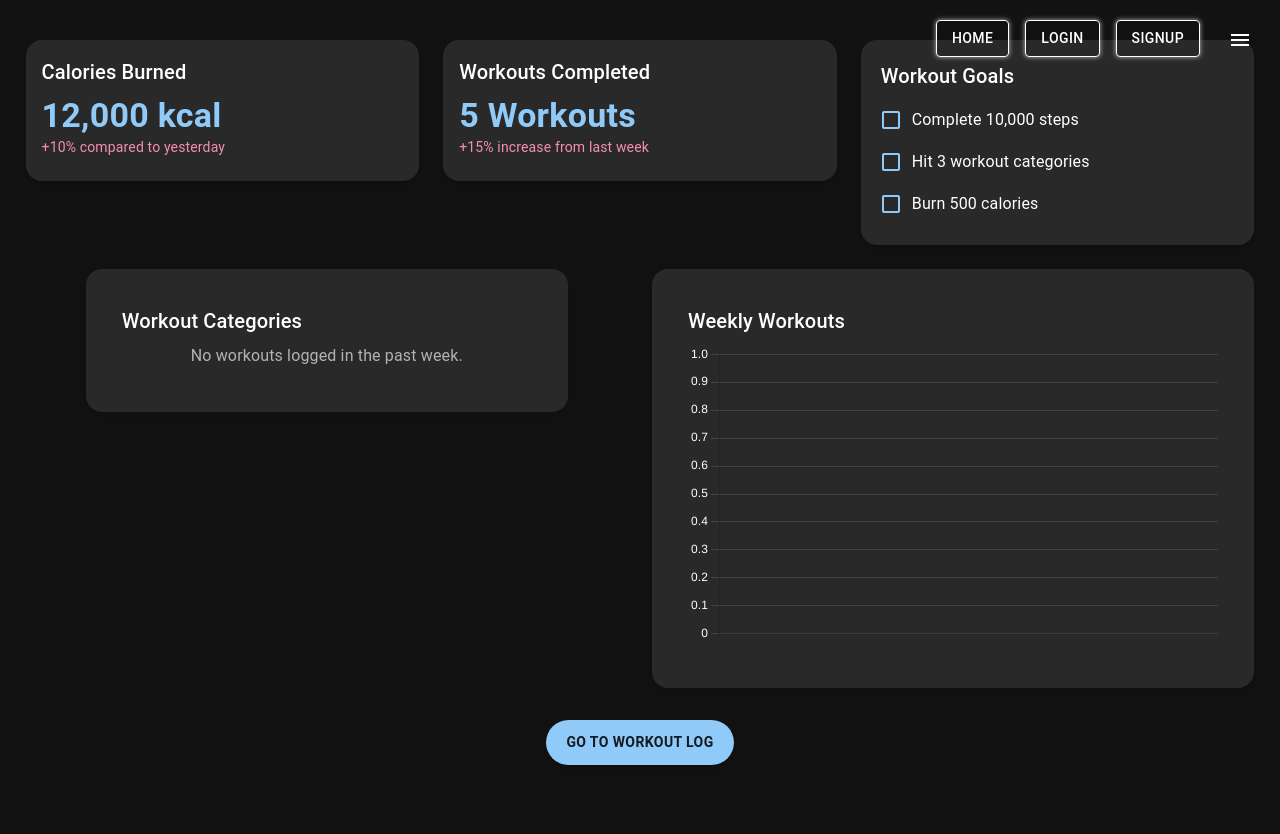
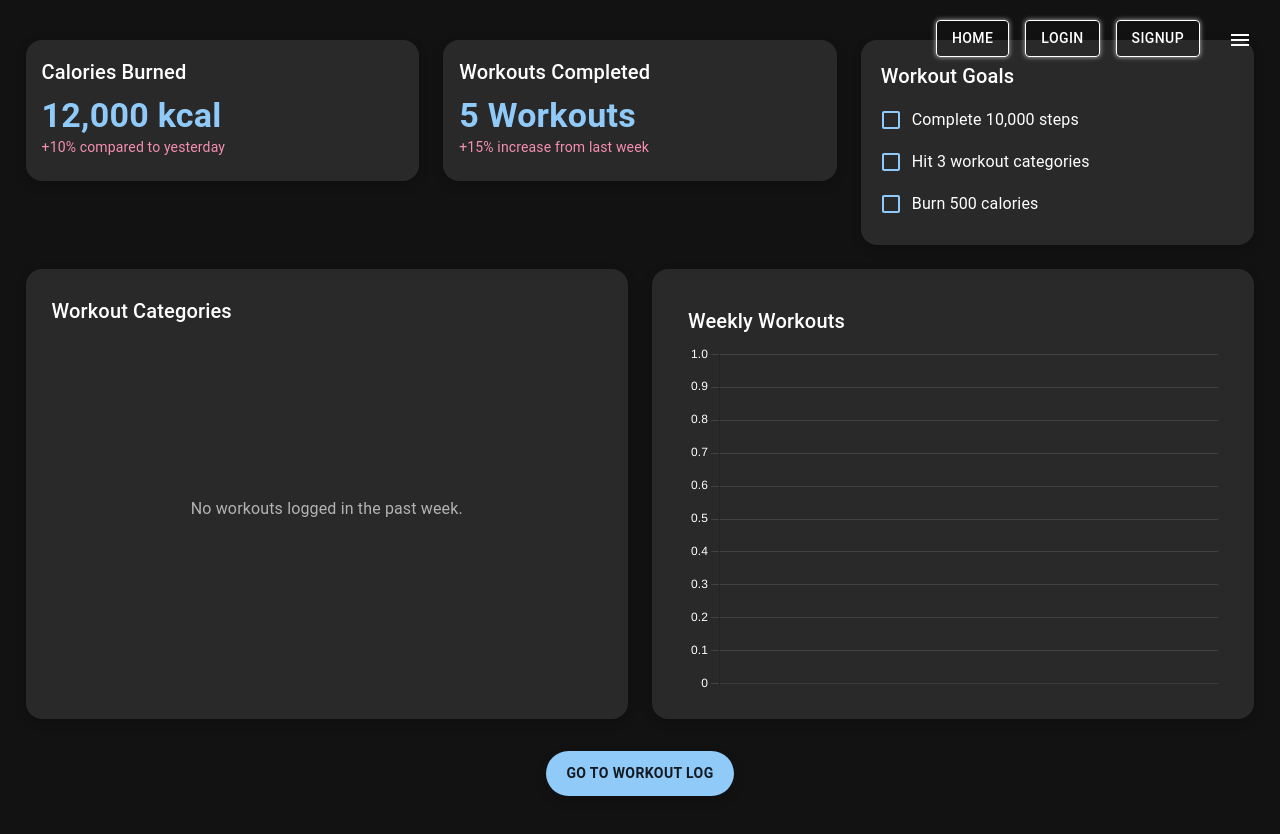
Before and after one commit to ngupta0843/CS35L-Final-Project, a React (Create React App) app in the folder client/: page /dashboard in a window 1280 px wide. Before the commit the page ends 805 px from the top, so only its background shows below. Built offline with nearby package versions, Linux system fonts and the light colour scheme.

Commit message:
Finished UI for Piegraph and Weekly workouts

```diff
--- a/client/src/components/dashboard/BarChartCard.jsx
+++ b/client/src/components/dashboard/BarChartCard.jsx
@@ -2,24 +2,41 @@ import React from "react";
 import { Card, CardContent, Typography, Box } from "@mui/material";
 import { Bar } from "react-chartjs-2";
 
-const BarChartCard = ({ title, data, options }) => (
+const BarChartCard = ({ title, data, options }) => {
+  const updatedOptions = {
+    ...options,
+    responsive: true,
+    maintainAspectRatio: false,
+    scales: {
+      x: {
+        reverse: true,
+      },
+      ...options.scales,
+    },
+  };
+
+  return (
     <Card
   sx={{
     backgroundColor: "background.paper",
     borderRadius: 4,
     boxShadow: "0px 4px 12px rgba(0, 0, 0, 0.2)",
     padding: "20px",
+    width: "100%", // Same width as PieChartCard
+    height: "450px", // Same height as PieChartCard
   }}
 >
+
       <CardContent>
         <Typography variant="h6" gutterBottom>
           {title}
         </Typography>
-      <Box sx={{ height: "300px" }}>
-        <Bar data={data} options={options} />
+        <Box sx={{ height: "350px" }}>
+          <Bar data={data} options={updatedOptions} />
         </Box>
       </CardContent>
     </Card>
   );
+};
 
 export default BarChartCard;
--- a/client/src/components/dashboard/Dashboard.jsx
+++ b/client/src/components/dashboard/Dashboard.jsx
@@ -112,8 +112,15 @@ const Dashboard = () => {
     responsive: true,
     maintainAspectRatio: false,
     scales: {
-      x: { ticks: { color: "#FFFFFF" }, grid: { color: "#424242" } },
-      y: { ticks: { color: "#FFFFFF" }, grid: { color: "#424242" } },
+      x: {
+        ticks: { color: "#FFFFFF" },
+        grid: { color: "#424242" },
+        reverse: true, // Reverse the x-axis so the most recent date is on the right
+      },
+      y: {
+        ticks: { color: "#FFFFFF" },
+        grid: { color: "#424242" },
+      },
     },
   };
 
@@ -135,10 +142,14 @@ const Dashboard = () => {
 
           {/* Charts */}
           <Grid item xs={12} md={6}>
-            <PieChartCard title="Workout Categories" data={pieData} />
+            <Box sx={{ height: "450px" }}>
+              <PieChartCard title="Workout Categories" data={pieData} />
+            </Box>
           </Grid>
           <Grid item xs={12} md={6}>
-            <BarChartCard title="Weekly Workouts" data={barData} options={barOptions} />
+            <Box sx={{ height: "450px" }}>
+              <BarChartCard title="Weekly Workouts" data={barData} options={barOptions} />
+            </Box>
           </Grid>
         </Grid>
 
--- a/client/src/components/dashboard/PieChartCard.jsx
+++ b/client/src/components/dashboard/PieChartCard.jsx
@@ -5,22 +5,25 @@ import { Pie } from "react-chartjs-2";
 const PieChartCard = ({ title, data }) => {
   const options = {
     plugins: {
-      tooltip: {
-        enabled: false,
-      },
       legend: {
         position: "right",
-        align: "center",
         labels: {
-          color: "white",
+          color: "#FFFFFF",
+          font: {
+            size: 20,
+          },
           padding: 20,
         },
       },
-      datalabels: {
-        display: false,
+    },
+    layout: {
+      padding: {
+        top: 10,
+        bottom: 10,
+        left: 20,
+        right: 30,
       },
     },
-    responsive: true,
     maintainAspectRatio: false,
   };
 
@@ -30,9 +33,9 @@ const PieChartCard = ({ title, data }) => {
         backgroundColor: "background.paper",
         borderRadius: 4,
         boxShadow: "0px 4px 12px rgba(0, 0, 0, 0.2)",
-        padding: "20px",
-        width: "80%",
-        margin: "0 auto",
+        padding: "10px",
+        width: "100%", // Full width
+        height: "450px", // Fixed height
       }}
     >
       <CardContent>
@@ -41,11 +44,10 @@ const PieChartCard = ({ title, data }) => {
         </Typography>
         <Box
           sx={{
-            position: "relative",
             display: "flex",
             justifyContent: "center",
             alignItems: "center",
-            width: "100%",
+            height: "350px", // Constrain the height
           }}
         >
           {data.labels.length > 0 ? (
```
Lines whose indentation alone changed are shown as unchanged.
